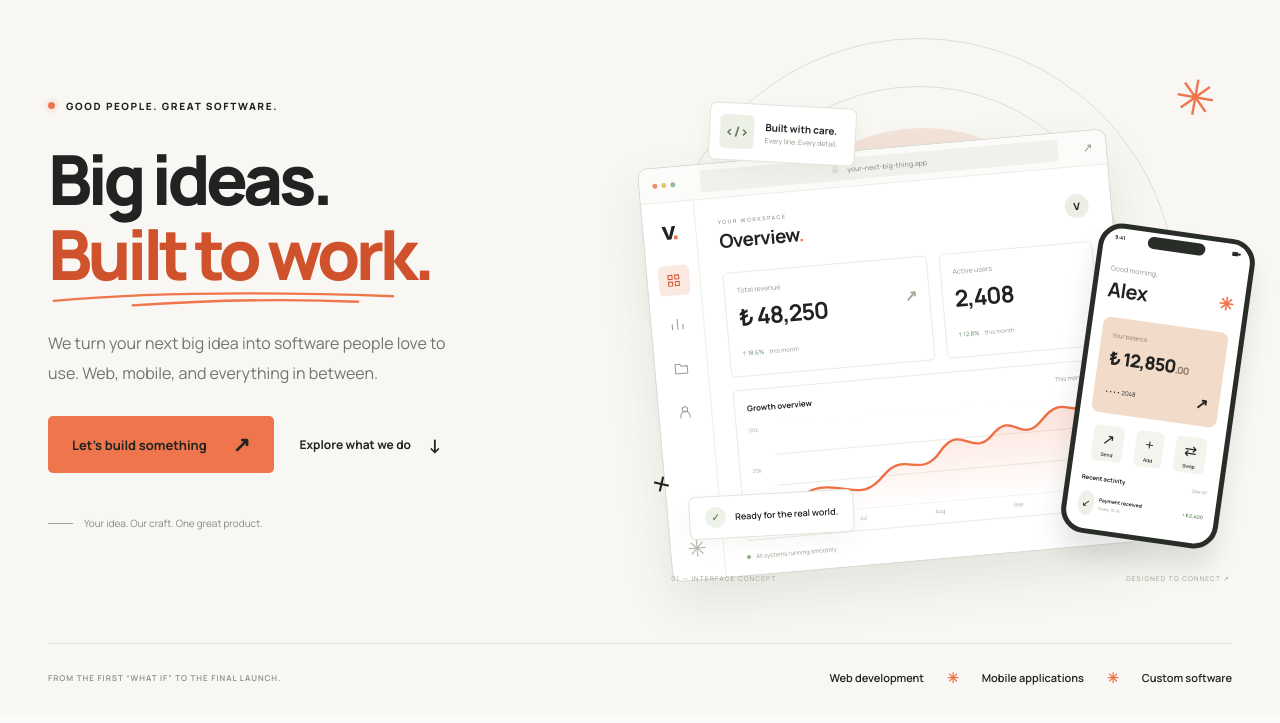
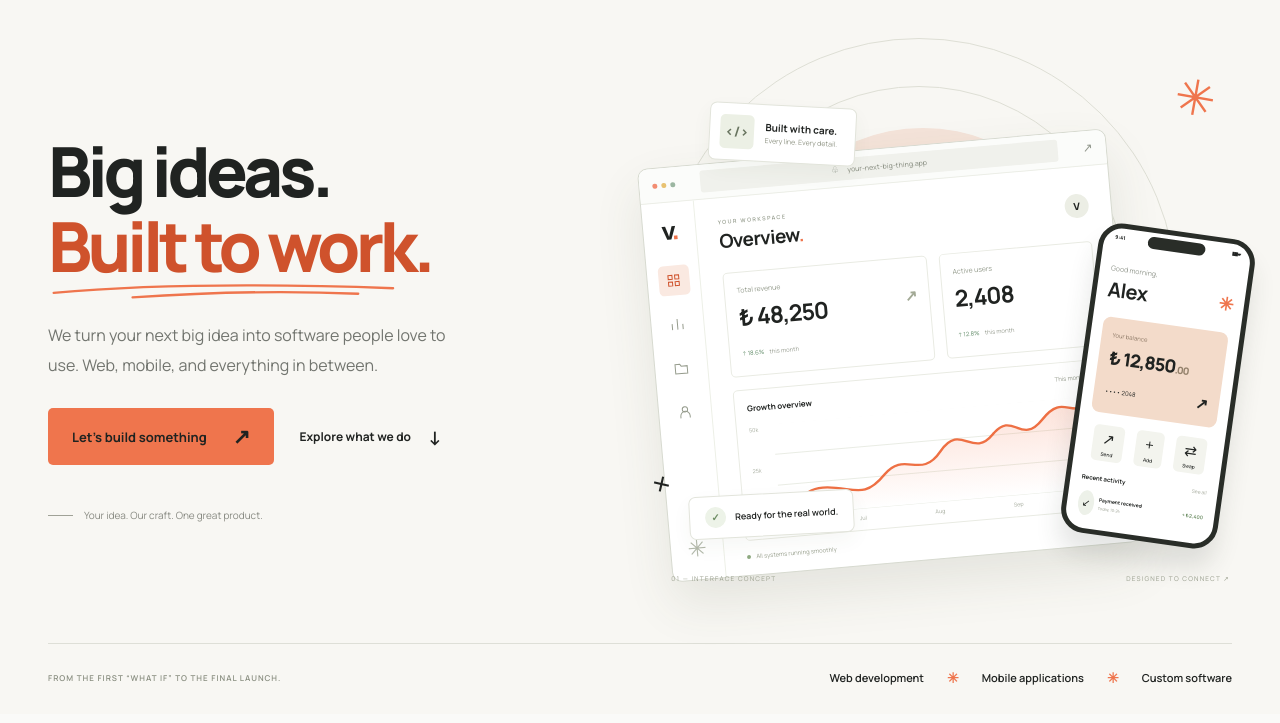
Before and after one commit to voyira/website, a website with bundled scripts: page index.html in a window 1280 px wide. Shown: the part 77-800 px from the top of the page. Built offline with nearby package versions, Linux system fonts and the light colour scheme; files whose address does not match are found by name.

Commit message:
Update Site source

```diff
--- a/index.html
+++ b/index.html
@@ -79,10 +79,6 @@
       <section class="hero" aria-labelledby="hero-heading">
         <div class="container hero-main">
           <div class="hero-copy">
-            <div class="eyebrow">
-              <span class="status-dot"></span
-              ><span data-i18n="hero.eyebrow">GOOD PEOPLE. GREAT SOFTWARE.</span>
-            </div>
             <h1 id="hero-heading">
               <span data-i18n="hero.title1">Big ideas.</span><br /><span
                 class="highlight"
--- a/src/content/en.js
+++ b/src/content/en.js
@@ -95,7 +95,6 @@ export const messages = {
   'hero.custom': 'Custom software',
   'hero.description':
     'We turn your next big idea into software people love to use. Web, mobile, and everything in between.',
-  'hero.eyebrow': 'GOOD PEOPLE. GREAT SOFTWARE.',
   'hero.footnote': 'Your idea. Our craft. One great product.',
   'hero.mobile': 'Mobile applications',
   'hero.secondary': 'Explore what we do',
--- a/src/content/tr.js
+++ b/src/content/tr.js
@@ -96,7 +96,6 @@ export const messages = {
   'hero.custom': 'Özel yazılım',
   'hero.description':
     'Bir sonraki büyük fikrinizi, insanların severek kullandığı yazılımlara dönüştürüyoruz. Web, mobil ve çok daha fazlası.',
-  'hero.eyebrow': 'İYİ BİR EKİP. İYİ BİR YAZILIM.',
   'hero.footnote': 'Sizin fikriniz. Bizim uzmanlığımız. Ortak bir başarı.',
   'hero.mobile': 'Mobil uygulamalar',
   'hero.secondary': 'Neler yapıyoruz?',
```
